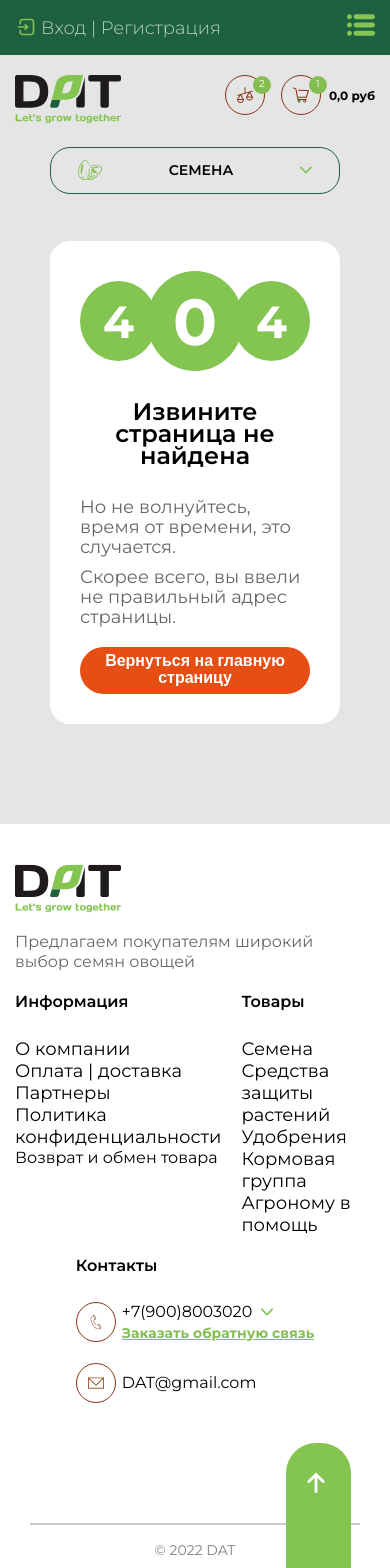
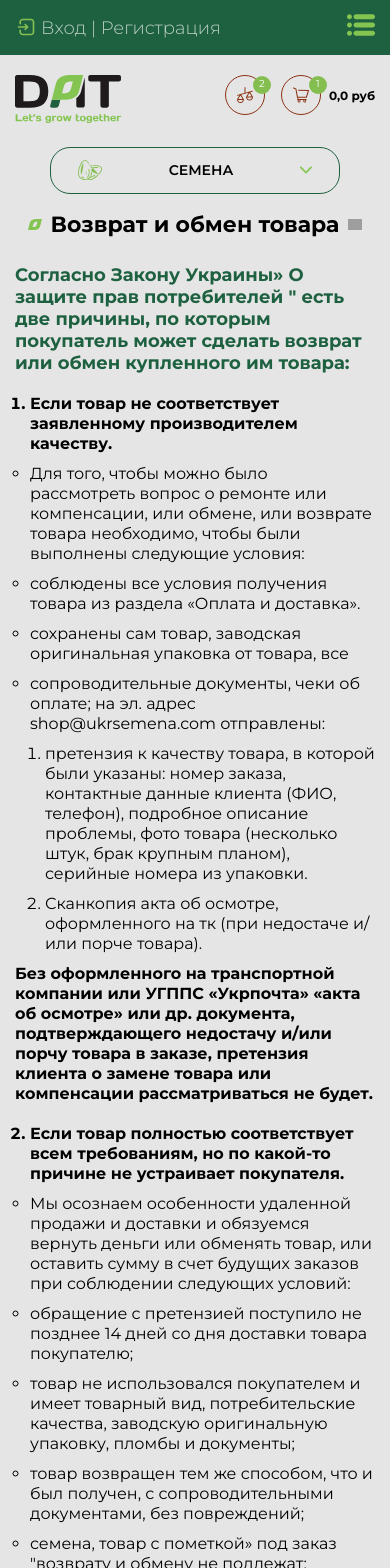
Before and after one commit to Zhbura/Agricultural_online_store, a React (Create React App) app: page /refund in a window 390 px wide. Shown: the top 1568 px of the page. Built offline with nearby package versions, Linux system fonts and the light colour scheme; grey boxes are pictures that could not be loaded.

Commit message:
Создание адаптивной вёрстки страницы условий возврата и обмена товаров

```diff
--- a/src/components/Footer/Footer.js
+++ b/src/components/Footer/Footer.js
@@ -25,7 +25,7 @@ export const Footer = () => {
                                 <li><Link to='/pay' className="footer__link">Оплата | доставка</Link></li>
                                 <li><Link to='/partners' className="footer__link">Партнеры</Link></li>
                                 <li><Link to='/privacypolicy' className="footer__link">Политика конфиденциальности</Link></li>
-                                <li>Возврат и обмен товара</li>
+                                <li><Link to='/refund' className="footer__link">Возврат и обмен товара</Link></li>
                             </ul>
                         </div>
                         <div className="footer__text">
--- /dev/null
+++ b/src/components/Refund/Refund.js
@@ -0,0 +1,84 @@
+import { PageHeadingTwice } from '../PageHeading/PageHeading';
+import './Refund.scss';
+
+export const Refund = () => {
+    return (
+        <>
+            <div className="refund">
+                <div className="container">
+                    <PageHeadingTwice>Возврат и обмен товара</PageHeadingTwice>
+                    <p className="refund__subtitle">
+                        Согласно Закону Украины» О защите прав потребителей "
+                        есть две причины, по которым покупатель может сделать
+                        возврат или обмен купленного им товара:
+                    </p>
+                    <ol className="refund__list">
+                        <li className="refund__list-ol refund__list_bold">Если товар не соответствует заявленному производителем качеству.</li>
+                        <ul className="refund__list_margin">
+                            <li className="refund__list-ul">Для того, чтобы можно было рассмотреть вопрос о
+                                ремонте или компенсации, или обмене, или возврате
+                                товара необходимо, чтобы были выполнены следующие
+                                условия:</li>
+                            <li className="refund__list-ul">соблюдены все условия получения товара из
+                                раздела «Оплата и доставка». </li>
+                            <li className="refund__list-ul">сохранены сам товар, заводская оригинальная упаковка
+                                от товара, все </li>
+                            <li className="refund__list-ul">сопроводительные документы, чеки об оплате;
+                                на эл. адрес shop@ukrsemena.com отправлены:
+                                <ol className="refund__list_margin">
+                                    <li className="refund__list-ul">
+                                        претензия к качеству товара, в которой были указаны: номер
+                                        заказа, контактные данные клиента (ФИО, телефон),
+                                        подробное описание проблемы, фото товара (несколько
+                                        штук, брак крупным планом), серийные номера из
+                                        упаковки.
+                                    </li>
+                                    <li className="refund__list-ul">
+                                        Сканкопия акта об осмотре, оформленного на тк
+                                        (при недостаче и/или порче товара).
+                                    </li>
+
+                                </ol>
+                            </li>
+                        </ul>
+                        <p className="refund__list_bold">Без оформленного на транспортной компании или УГППС
+                            «Укрпочта» «акта об осмотре» или др. документа,
+                            подтверждающего недостачу и/или порчу товара в
+                            заказе, претензия клиента о замене товара или
+                            компенсации рассматриваться не будет.</p>
+                        <li className="refund__list-ol refund__list_bold">Если товар полностью соответствует всем требованиям, но по какой-то причине не устраивает покупателя.</li>
+                        <ul className="refund__list_margin">
+                            <li className="refund__list-ul">Мы осознаем особенности удаленной продажи и доставки
+                                и обязуемся вернуть деньги или обменять товар, или
+                                оставить сумму в счет будущих заказов при соблюдении
+                                следующих условий: </li>
+                            <li className="refund__list-ul"> обращение с претензией поступило не позднее 14 дней
+                                со дня доставки товара покупателю;</li>
+                            <li className="refund__list-ul">товар не использовался покупателем и имеет товарный
+                                вид, потребительские качества, заводскую оригинальную
+                                упаковку, пломбы и документы;</li>
+                            <li className="refund__list-ul">товар возвращен тем же способом, что и был
+                                получен, с сопроводительными документами,
+                                без повреждений; </li>
+                            <li className="refund__list-ul"> семена, товар с пометкой» под заказ "возврату и
+                                обмену не подлежат;</li>
+                            <li className="refund__list-ul">стоимость доставки товара обратно в интернет-магазин
+                                оплачивает клиент; </li>
+                            <li className="refund__list-ul">возмещается только стоимость товара (без расходов на
+                                пересылку, комиссий и др.).</li>
+                            <p className="refund__list_bold">Денежные средства за возвращенный товар
+                                перечисляются клиенту на карточный счет или почтовым
+                                переводом в срок до 14 календарных дней с момента
+                                получения товара интернет-магазином.
+                            </p>
+                            <p className="refund__list_bold">При любом из
+                                двух вариантов сначала обязательно свяжитесь с
+                                Контакт-центром интернет-магазина Укрсемена.
+                            </p>
+                        </ul>
+                    </ol>
+                </div>
+            </div>
+        </>
+    )
+}
--- /dev/null
+++ b/src/components/Refund/Refund.scss
@@ -0,0 +1,52 @@
+.refund {
+    padding-bottom: 100px;
+
+    @media (min-width: 320px) and (max-width: 767px) {
+        padding-bottom: 38px;
+    }
+
+    .container {
+        padding: 0 15px;
+
+        @media (min-width: 768px) and (max-width: 1199px) {
+            padding: 0 30px;
+        }
+    }
+
+    &__subtitle {
+        font-weight: 700;
+        font-size: 18px;
+        line-height: 22px;
+        color: #1E6140;
+        margin-top: 26px;
+        margin-bottom: 16px;
+    }
+
+    &__list {
+        font-weight: 400;
+        font-size: 16px;
+        line-height: 20px;
+        color: #000000;
+
+        &_bold {
+            font-weight: 700;
+            margin-top: 10px;
+        }
+
+        &_margin {
+            margin-left: 15px;
+        }
+    }
+
+    &__list-ol {
+        margin-top: 20px;
+
+        @media (min-width: 320px) and (max-width: 767px) {
+            margin-left: 15px;
+        }
+    }
+
+    &__list-ul {
+        margin-top: 10px;
+    }
+}
--- a/src/components/Router/Router.js
+++ b/src/components/Router/Router.js
@@ -22,6 +22,7 @@ import { Cabinet } from "../PersonalAccount/Cabinet";
 import { Layout } from "../Layout/Layout";
 import { Error } from "../Error/Error";
 import { PrivacyPolicy } from "../PrivacyPolicy/PrivacyPolicy";
+import { Refund } from "../Refund/Refund";
 
 export const Router = () => {
     return (
@@ -54,6 +55,7 @@ export const Router = () => {
                         <Route path="change_password" element={<ChangePassword />} />
                     </Route>
                     <Route path="privacypolicy" element={<PrivacyPolicy />} />
+                    <Route path="refund" element={<Refund />} />
                     <Route path="*" element={<Error />} />
                 </Route>
             </Routes>
```
